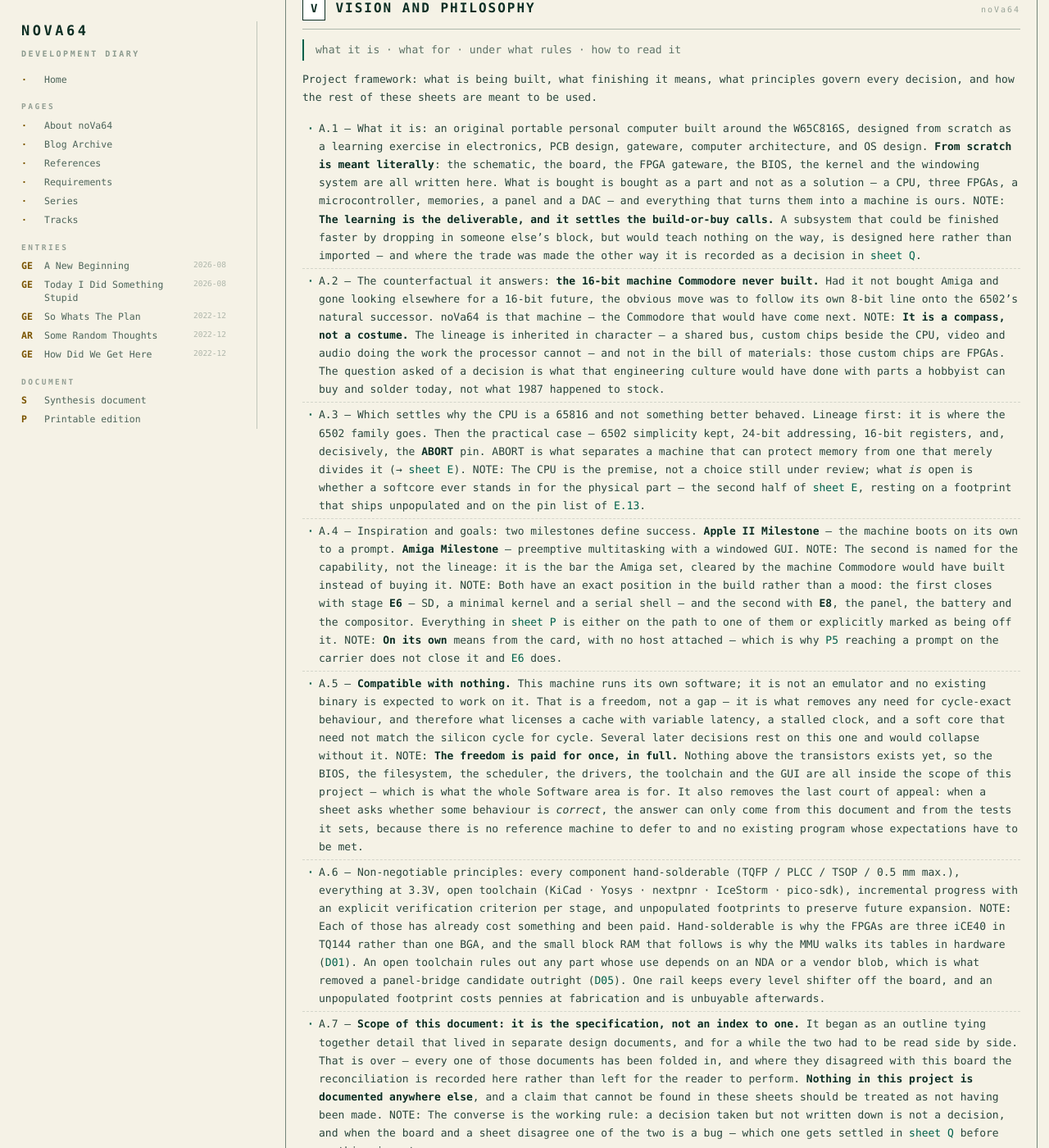
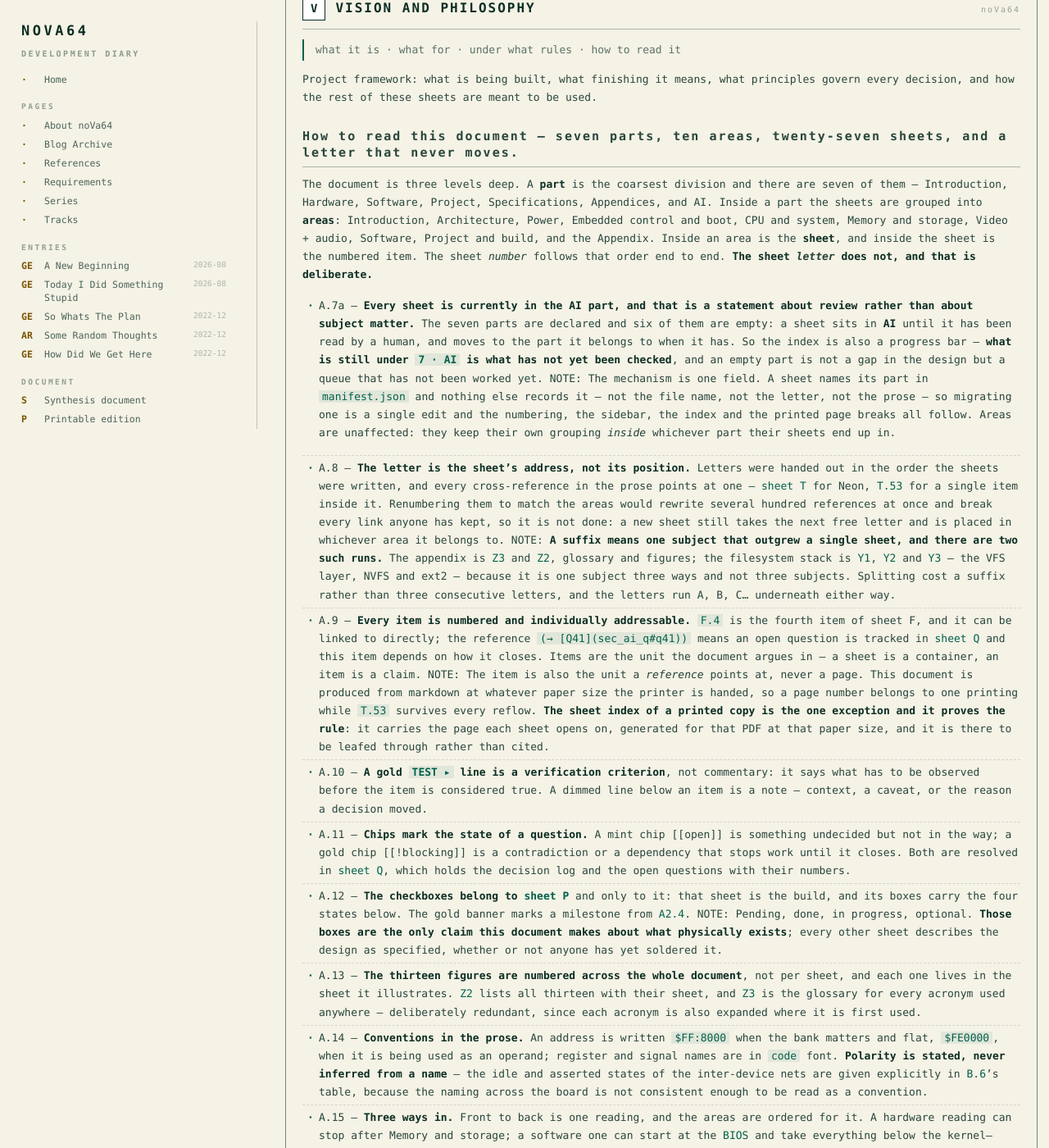
Before and after one commit to dmolinagarcia/nova64, a Jekyll site: the page built from docs/docsV3/content/sec_ai_a.md, in a window 1280 px wide and 1400 px high, scrolled down 254 px. Shown: the whole window at 82% size. Built offline with Jekyll 4.4.1, drawn with Linux system fonts in a browser that asks for light colours; our own code applies the rules of GitHub Pages for plain Markdown files.

Commit message:
Vision and phylosophy - Human reviewed

```diff
--- a/docs/docsV3/content/sec_ai_a.md
+++ b/docs/docsV3/content/sec_ai_a.md
@@ -2,23 +2,6 @@
 > what it is · what for · under what rules · how to read it
 
 Project framework: what is being built, what finishing it means, what principles govern every decision, and how the rest of these sheets are meant to be used.
-
-- A.1 — What it is: an original portable personal computer built around the W65C816S, designed from scratch as a learning exercise in electronics, PCB design, gateware, computer architecture, and OS design. **From scratch is meant literally**: the schematic, the board, the FPGA gateware, the BIOS, the kernel and the windowing system are all written here. What is bought is bought as a part and not as a solution — a CPU, three FPGAs, a microcontroller, memories, a panel and a DAC — and everything that turns them into a machine is ours.
-  NOTE: **The learning is the deliverable, and it settles the build-or-buy calls.** A subsystem that could be finished faster by dropping in someone else's block, but would teach nothing on the way, is designed here rather than imported — and where the trade was made the other way it is recorded as a decision in [sheet Q](sec_ai_q).
-- A.2 — The counterfactual it answers: **the 16-bit machine Commodore never built.** Had it not bought Amiga and gone looking elsewhere for a 16-bit future, the obvious move was to follow its own 8-bit line onto the 6502's natural successor. noVa64 is that machine — the Commodore that would have come next.
-  NOTE: **It is a compass, not a costume.** The lineage is inherited in character — a shared bus, custom chips beside the CPU, video and audio doing the work the processor cannot — and not in the bill of materials: those custom chips are FPGAs. The question asked of a decision is what that engineering culture would have done with parts a hobbyist can buy and solder today, not what 1987 happened to stock.
-- A.3 — Which settles why the CPU is a 65816 and not something better behaved. Lineage first: it is where the 6502 family goes. Then the practical case — 6502 simplicity kept, 24-bit addressing, 16-bit registers, and, decisively, the **ABORT** pin. ABORT is what separates a machine that can protect memory from one that merely divides it (→ [sheet E](sec_ai_e)).
-  NOTE: The CPU is the premise, not a choice still under review; what *is* open is whether a softcore ever stands in for the physical part — the second half of [sheet E](sec_ai_e), resting on a footprint that ships unpopulated and on the pin list of [E.13](sec_ai_e#e13).
-- A.4 — Inspiration and goals: two milestones define success. **Apple II Milestone** — the machine boots on its own to a prompt. **Amiga Milestone** — preemptive multitasking with a windowed GUI.
-  NOTE: The second is named for the capability, not the lineage: it is the bar the Amiga set, cleared by the machine Commodore would have built instead of buying it.
-  NOTE: Both have an exact position in the build rather than a mood: the first closes with stage **E6** — SD, a minimal kernel and a serial shell — and the second with **E8**, the panel, the battery and the compositor. Everything in [sheet P](sec_ai_p) is either on the path to one of them or explicitly marked as being off it.
-  NOTE: **On its own** means from the card, with no host attached — which is why [P5](sec_ai_p#p5) reaching a prompt on the carrier does not close it and [E6](sec_ai_p#e6) does.
-- A.5 — **Compatible with nothing.** This machine runs its own software; it is not an emulator and no existing binary is expected to work on it. That is a freedom, not a gap — it is what removes any need for cycle-exact behaviour, and therefore what licenses a cache with variable latency, a stalled clock, and a soft core that need not match the silicon cycle for cycle. Several later decisions rest on this one and would collapse without it.
-  NOTE: **The freedom is paid for once, in full.** Nothing above the transistors exists yet, so the BIOS, the filesystem, the scheduler, the drivers, the toolchain and the GUI are all inside the scope of this project — which is what the whole Software area is for. It also removes the last court of appeal: when a sheet asks whether some behaviour is *correct*, the answer can only come from this document and from the tests it sets, because there is no reference machine to defer to and no existing program whose expectations have to be met.
-- A.6 — Non-negotiable principles: every component hand-solderable (TQFP / PLCC / TSOP / 0.5 mm max.), everything at 3.3V, open toolchain (KiCad · Yosys · nextpnr · IceStorm · pico-sdk), incremental progress with an explicit verification criterion per stage, and unpopulated footprints to preserve future expansion.
-  NOTE: Each of those has already cost something and been paid. Hand-solderable is why the FPGAs are three iCE40 in TQ144 rather than one BGA, and the small block RAM that follows is why the MMU walks its tables in hardware ([D01](sec_ai_q#d01)). An open toolchain rules out any part whose use depends on an NDA or a vendor blob, which is what removed a panel-bridge candidate outright ([D05](sec_ai_q#d05)). One rail keeps every level shifter off the board, and an unpopulated footprint costs pennies at fabrication and is unbuyable afterwards.
-- A.7 — **Scope of this document: it is the specification, not an index to one.** It began as an outline tying together detail that lived in separate design documents, and for a while the two had to be read side by side. That is over — every one of those documents has been folded in, and where they disagreed with this board the reconciliation is recorded here rather than left for the reader to perform. **Nothing in this project is documented anywhere else**, and a claim that cannot be found in these sheets should be treated as not having been made.
-  NOTE: The converse is the working rule: a decision taken but not written down is not a decision, and when the board and a sheet disagree one of the two is a bug — which one gets settled in [sheet Q](sec_ai_q) before anything is cut.
 
 ## How to read this document — seven parts, ten areas, twenty-seven sheets, and a letter that never moves.
 
@@ -33,7 +16,7 @@ The document is three levels deep. A **part** is the coarsest division and there
   NOTE: The item is also the unit a *reference* points at, never a page. This document is produced from markdown at whatever paper size the printer is handed, so a page number belongs to one printing while `T.53` survives every reflow. **The sheet index of a printed copy is the one exception and it proves the rule**: it carries the page each sheet opens on, generated for that PDF at that paper size, and it is there to be leafed through rather than cited.
 - A.10 — **A gold `TEST ▸` line is a verification criterion**, not commentary: it says what has to be observed before the item is considered true. A dimmed line below an item is a note — context, a caveat, or the reason a decision moved.
 - A.11 — **Chips mark the state of a question.** A mint chip [[open]] is something undecided but not in the way; a gold chip [[!blocking]] is a contradiction or a dependency that stops work until it closes. Both are resolved in [sheet Q](sec_ai_q), which holds the decision log and the open questions with their numbers.
-- A.12 — **The checkboxes belong to [sheet P](sec_ai_p)** and only to it: that sheet is the build, and its boxes carry the four states below. The gold banner marks a milestone from [A.4](sec_ai_a#a4).
+- A.12 — **The checkboxes belong to [sheet P](sec_ai_p)** and only to it: that sheet is the build, and its boxes carry the four states below. The gold banner marks a milestone from [A2.4](sc_a2#a24).
   NOTE: Pending, done, in progress, optional. **Those boxes are the only claim this document makes about what physically exists**; every other sheet describes the design as specified, whether or not anyone has yet soldered it.
 - A.13 — **The thirteen figures are numbered across the whole document**, not per sheet, and each one lives in the sheet it illustrates. [Z2](sec_ai_z2) lists all thirteen with their sheet, and [Z3](sec_ai_z3) is the glossary for every acronym used anywhere — deliberately redundant, since each acronym is also expanded where it is first used.
 - A.14 — **Conventions in the prose.** An address is written `$FF:8000` when the bank matters and flat, `$FE0000`, when it is being used as an operand; register and signal names are in `code` font. **Polarity is stated, never inferred from a name** — the idle and asserted states of the inter-device nets are given explicitly in [B.6](sec_ai_b#b6)'s table, because the naming across the board is not consistent enough to be read as a convention.
```
Also changed, not shown: docs/docsV3/content/sc_a2.md (added, +27 -0 lines), docs/docsV3/content/sc_x1.md (added, +4 -0 lines), docs/docsV3/content/sc_x2.md (added, +4 -0 lines), docs/docsV3/content/sec_ai_e.md (+2 -2 lines), docs/docsV3/content/sec_ai_p.md (+1 -1 lines), docs/docsV3/content/sec_ai_q.md (+1 -1 lines), docs/docsV3/manifest.json.
